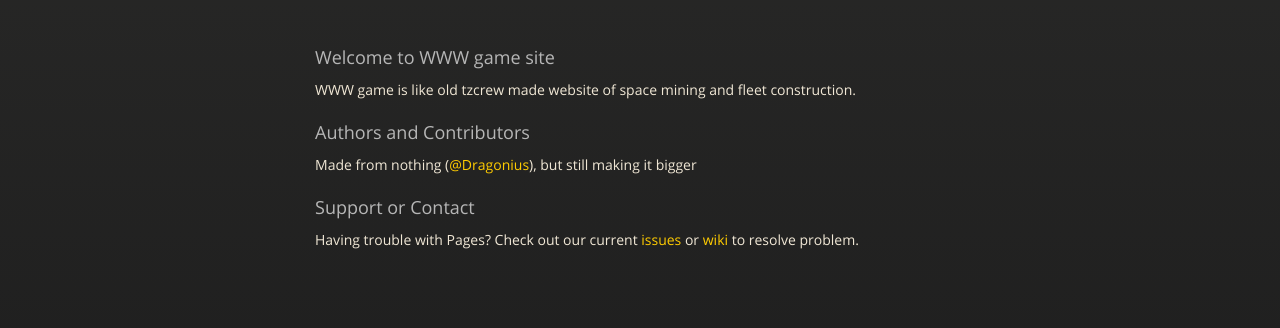
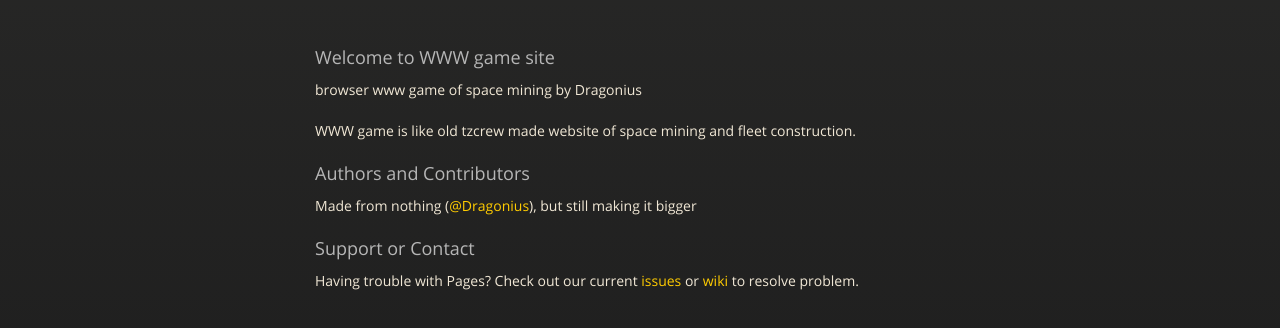
Before and after one commit to Dragonius/Dragonius.github.io, a plain HTML site: page index.html in a window 1280 px wide. Shown: the part 226-554 px from the top of the page. Drawn offline with nearby package versions, Linux system fonts and the light colour scheme.

Commit message:
first update in 8 years....

```diff
--- a/index.html
+++ b/index.html
@@ -3,7 +3,7 @@
   <head>
     <meta charset="utf-8">
     <meta http-equiv="X-UA-Compatible" content="chrome=1">
-    <title>browser www game of space mining by Dragonius</title>
+    <title>List of repos that i have and maintan</title>
     <link rel="stylesheet" href="stylesheets/styles.css">
     <link rel="stylesheet" href="stylesheets/github-dark.css">
     <script src="https://ajax.googleapis.com/ajax/libs/jquery/1.7.1/jquery.min.js"></script>
@@ -37,7 +37,7 @@
 
         <h3>
 <a id="welcome-to-www-game-site" class="anchor" href="#welcome-to-www-game-site" aria-hidden="true"><span aria-hidden="true" class="octicon octicon-link"></span></a>Welcome to WWW game site</h3>
-
+<p>browser www game of space mining by Dragonius</p>
 <p>WWW game is like old tzcrew made website of space mining and fleet construction.</p>
 
 <h3>
```
